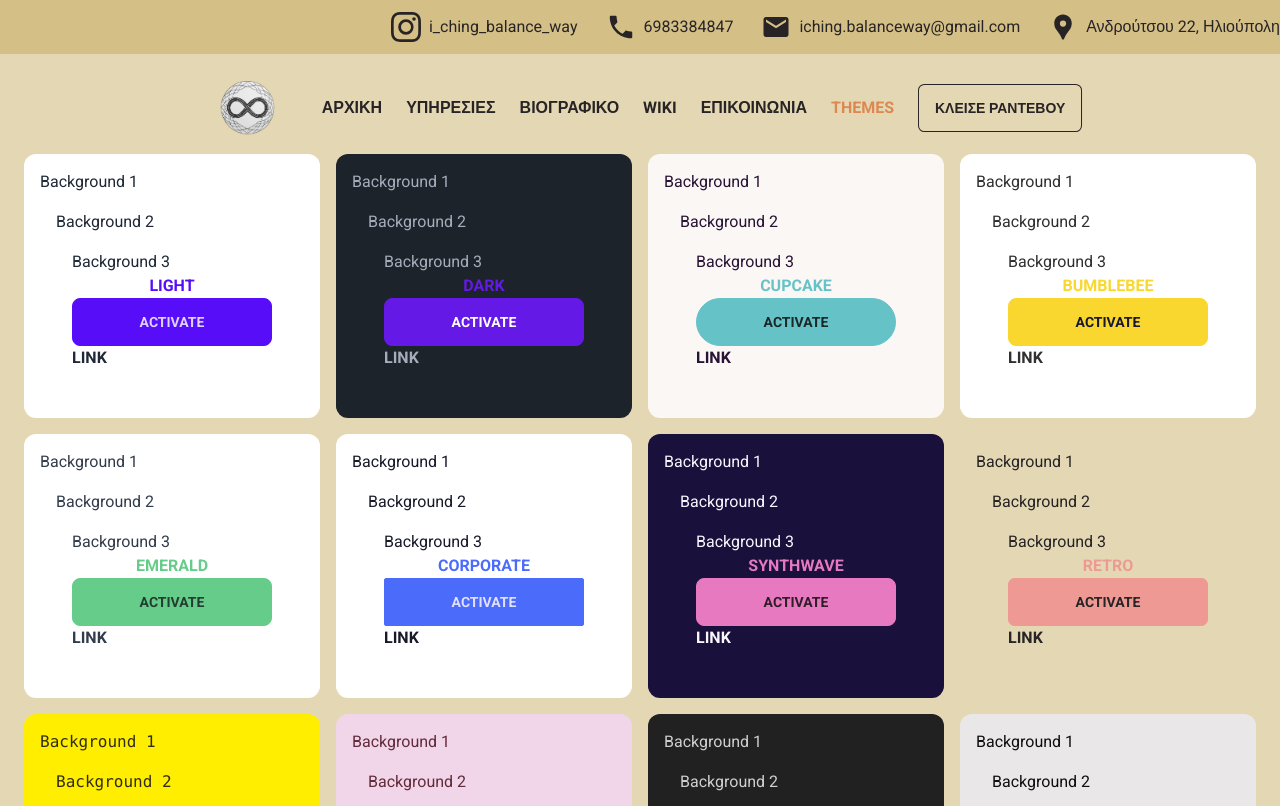
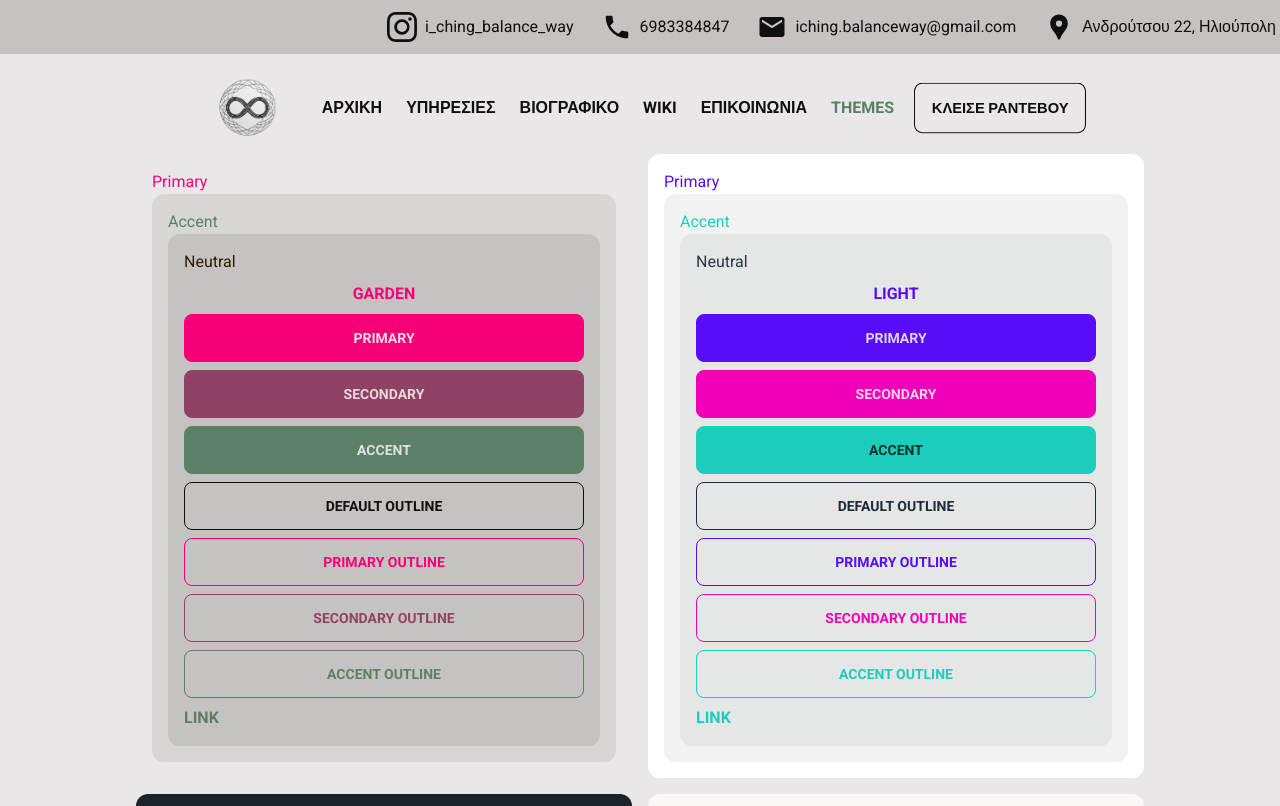
Before and after one commit to nikossoftwaredev/i-ching, a Next.js app: page /en/themes in a window 1280 px wide. Shown: the top 806 px of the page. Built offline with nearby package versions, Linux system fonts and the light colour scheme.

Commit message:
making themes work

```diff
--- a/app/[lang]/layout.tsx
+++ b/app/[lang]/layout.tsx
@@ -19,7 +19,7 @@ const RootLayout = async ({
   const dictionary = await getDictionary(params.lang);
 
   return (
-    <html lang={params.lang} data-theme="retro">
+    <html lang={params.lang} data-theme="garden">
       <body>
         <Header dictionary={dictionary} lang={params.lang} />
         <main className="bg-base-100 px-4">
--- a/app/[lang]/services/page.tsx
+++ b/app/[lang]/services/page.tsx
@@ -1,33 +1,38 @@
-import Card from 'components/Card';
-import SectionTitle from 'components/SectionTitle';
-import { servicesInfo } from 'data/services';
-import TextToHtml from 'components/TextToHtml';
-import ButtonLink from 'components/ButtonLink';
+import Card from "components/Card";
+import SectionTitle from "components/SectionTitle";
+import { servicesInfo } from "data/services";
+import TextToHtml from "components/TextToHtml";
+import ButtonLink from "components/ButtonLink";
 
 const ServicesPage = () => {
   return (
-    <main className='flex items-center justify-center flex-col'>
-      <SectionTitle title='ΟΙ ΥΠΗΡΕΣΙΕΣ ΜΑΣ' />
-      <div className='w-4/5 items-center justify-items-center grid 2xl:grid-cols-4 md:grid-cols-3 sm:grid-cols-1 gap-10'>
-        {servicesInfo.map(service => (
+    <main className="flex items-center justify-center flex-col">
+      <SectionTitle title="ΟΙ ΥΠΗΡΕΣΙΕΣ ΜΑΣ" />
+      <div className="w-4/5 items-center justify-items-center grid 2xl:grid-cols-4 md:grid-cols-3 sm:grid-cols-1 gap-10">
+        {servicesInfo.map((service) => (
           <Card
             key={service.title}
-            className='flex flex-col max-w-[300px] overflow-x-hidden w-full hover:scale-105 transition ease-in-out duration-300 relative h-full'
+            className="flex flex-col max-w-[400px] overflow-x-hidden w-full hover:scale-105 transition ease-in-out duration-300 relative h-full"
           >
-            <figure className='w-full h-[200px] m-h-[200px] relative z-0 brightness-75 transition ease-in-out duration-300 object-cover '>
+            <figure className="w-full h-[200px] m-h-[200px] relative z-0 brightness-75 transition ease-in-out duration-300 object-cover ">
               <img
-                style={{ width: '100%', height: '100%', objectFit: 'cover' }}
+                style={{ width: "100%", height: "100%", objectFit: "cover" }}
                 src={service.image}
                 alt={service.title}
               />
             </figure>
-            <main className='p-5 w-full z-10 flex flex-col flex-auto'>
-              <h1 className='font-extrabold text-2xl mb-4'>{service.title}</h1>
-              <span className='break-words leading-6 mb-10'>
+            <main className="p-5 w-full z-10 flex flex-col flex-auto">
+              <h1 className="font-extrabold text-2xl mb-4 text-accent">
+                {service.title}
+              </h1>
+              <span className="break-words leading-6 mb-10">
                 <TextToHtml text={service.description} />
               </span>
-              <div className='flex mt-auto'>
-                <ButtonLink className='ml-auto' href={`/wiki#${service.serviceId}`}>
+              <div className="flex mt-auto">
+                <ButtonLink
+                  className="ml-auto"
+                  href={`/wiki#${service.serviceId}`}
+                >
                   ΠΕΡΙΣΣΟΤΕΡΑ
                 </ButtonLink>
               </div>
--- a/app/[lang]/themes/page.tsx
+++ b/app/[lang]/themes/page.tsx
@@ -1,60 +1,75 @@
-'use client';
+"use client";
 
-import Link from 'next/link';
+import AppLink from "@/components/AppLink";
+import Link from "next/link";
 
 const ALL_THEMES = [
-  'light',
-  'dark',
-  'cupcake',
-  'bumblebee',
-  'emerald',
-  'corporate',
-  'synthwave',
-  'retro',
-  'cyberpunk',
-  'valentine',
-  'halloween',
-  'garden',
-  'forest',
-  'aqua',
-  'lofi',
-  'pastel',
-  'fantasy',
-  'wireframe',
-  'black',
-  'luxury',
-  'dracula',
-  'cmyk',
-  'autumn',
-  'business',
-  'acid',
-  'lemonade',
-  'night',
-  'coffee',
-  'winter'
+  "light",
+  "dark",
+  "cupcake",
+  "bumblebee",
+  "emerald",
+  "corporate",
+  "synthwave",
+  "retro",
+  "cyberpunk",
+  "valentine",
+  "halloween",
+  "garden",
+  "forest",
+  "aqua",
+  "lofi",
+  "pastel",
+  "fantasy",
+  "wireframe",
+  "black",
+  "luxury",
+  "dracula",
+  "cmyk",
+  "autumn",
+  "business",
+  "acid",
+  "lemonade",
+  "night",
+  "coffee",
+  "winter",
 ];
 
 const Theme = ({ theme }: { theme: string }) => {
   return (
-    <div data-theme={theme} className='card p-4 rounded-xl base-100'>
-      Background 1
-      <div className='card p-4 rounded-xl base-200'>
-        Background 2
-        <div className='card p-4 rounded-xl base-300'>
-          Background 3<p className='text-center font-bold text-primary uppercase'> {theme}</p>
+    <div
+      data-theme={theme}
+      className="card p-4 rounded-xl bg-base-100 text-primary"
+    >
+      Primary
+      <div className="card p-4 rounded-xl bg-base-200  text-accent">
+        Accent
+        <div className="card p-4 rounded-xl bg-base-300 text-neutral gap-2">
+          Neutral
+          <p className="text-center font-bold  uppercase text-primary">
+            {theme}
+          </p>
           <button
-            className='btn btn-primary'
+            className="btn btn-primary"
             onClick={() => {
-              document.documentElement.setAttribute('data-theme', theme);
+              document.documentElement.setAttribute("data-theme", theme);
 
-              localStorage.setItem('theme', theme);
+              localStorage.setItem("theme", theme);
             }}
           >
-            Activate
+            Primary
           </button>
-          <Link href='/themes' className={`font-bold hover:text-accent`}>
-            LINK
-          </Link>
+          <button className="btn btn-secondary">Secondary</button>
+          <button className="btn btn-accent">Accent</button>
+          <button className="btn btn-outline">Default Outline</button>
+          <button className="btn btn-outline btn-primary">
+            Primary Outline
+          </button>
+          <button className="btn btn-outline btn-secondary">
+            Secondary Outline
+          </button>
+          <button className="btn btn-outline btn-accent">Accent Outline</button>
+          <AppLink href="/themes">LINK</AppLink>
         </div>
       </div>
     </div>
@@ -62,11 +77,20 @@ const Theme = ({ theme }: { theme: string }) => {
 };
 
 const Themes = () => {
+  const selectedTheme = localStorage.getItem("theme") || "garden";
+
+  const themes = [
+    selectedTheme,
+    ...ALL_THEMES.filter((theme) => theme !== selectedTheme),
+  ];
+
   return (
-    <main className='grid md:grid-cols-4 gap-4 sm:grid-cols-1 p-2'>
-      {ALL_THEMES.map(theme => (
-        <Theme key={theme} theme={theme} />
-      ))}
+    <main className="max-w-screen-lg mx-auto">
+      <section className="grid gap-4 sm:grid-cols-1 md:grid-cols-2 p-2 justify-center items-center">
+        {themes.map((theme) => (
+          <Theme key={theme} theme={theme} />
+        ))}
+      </section>
     </main>
   );
 };
--- a/app/[lang]/wiki/page.tsx
+++ b/app/[lang]/wiki/page.tsx
@@ -1,23 +1,23 @@
-'use client';
+"use client";
 
-import { useMemo } from 'react';
-import { wikiArticles } from 'data/wiki-articles';
-import { ChangeEvent, useCallback, useState } from 'react';
-import { MdSearch } from 'react-icons/md';
-import { normalizeGreek } from 'utils/text';
-import Link from 'next/link';
+import { useMemo } from "react";
+import { wikiArticles } from "data/wiki-articles";
+import { ChangeEvent, useCallback, useState } from "react";
+import { MdSearch } from "react-icons/md";
+import { normalizeGreek } from "utils/text";
+import Link from "next/link";
 
 const WikiPage = () => {
-  const [searchValue, setSearchValue] = useState('');
+  const [searchValue, setSearchValue] = useState("");
 
   const onChange = useCallback((e: ChangeEvent<HTMLInputElement>) => {
     setSearchValue(e.target.value);
   }, []);
 
   const filteredArticles = useMemo(() => {
-    const rgxSearch = new RegExp(normalizeGreek(searchValue), 'ig');
+    const rgxSearch = new RegExp(normalizeGreek(searchValue), "ig");
 
-    return wikiArticles.filter(sa => {
+    return wikiArticles.filter((sa) => {
       const { title } = sa;
       const titleNoAccents = normalizeGreek(title);
 
@@ -26,26 +26,29 @@ const WikiPage = () => {
   }, [searchValue]);
 
   return (
-    <main className='flex items-center justify-center flex-col'>
-      <div className='relative focus-within:text-gray-400 mt-4'>
-        <span className='absolute inset-y-0 left-0 flex items-center pl-2'>
+    <main className="flex items-center justify-center flex-col">
+      <div className="relative focus-within:text-gray-400 mt-4">
+        <span className="absolute inset-y-0 left-0 flex items-center pl-2">
           <MdSearch />
         </span>
         <input
-          type='search'
-          name='q'
+          type="search"
+          name="q"
           value={searchValue}
           onChange={onChange}
-          className='pl-10 input input-bordered'
-          placeholder='Αναζήτηση...'
+          className="pl-10 input input-bordered"
+          placeholder="Αναζήτηση..."
         />
       </div>
-      <div className='w-2/3 mt-4'>
-        {filteredArticles.map(article => (
-          <div key={article.path} className='p-4 border border-base-300 bg-base-200 font-bold'>
+      <div className="w-2/3 mt-4">
+        {filteredArticles.map((article) => (
+          <div
+            key={article.path}
+            className="p-4 border border-base-300 bg-base-200 font-bold"
+          >
             <Link
               href={`wiki/${article.path}`}
-              className={` text-primary-content hover:text-accent-focus`}
+              className={`text-accent hover:text-accent-focus`}
             >
               - {article.title}
             </Link>
--- a/components/About.tsx
+++ b/components/About.tsx
@@ -13,7 +13,7 @@ const About = () => {
               className="rounded-xl h-full object-cover "
             />
           </div>
-          <div className="flex flex-col  justify-center">
+          <div className="flex flex-col justify-center">
             <span>
               Στο <strong>I Ching : balance way</strong> παρέχουμε ένα πλήρες
               εφαρμοσμένο θεραπευτικό πρόγραμμα το οποίο επιδιώκει την ισορροπία
--- a/components/Card.tsx
+++ b/components/Card.tsx
@@ -11,10 +11,7 @@ const Card = (props: CardProps) => {
   const { className, children } = props;
 
   return (
-    <div
-      {...props}
-      className={`rounded-xl shadow-md bg-base-200 ${className} text-primary-content`}
-    >
+    <div {...props} className={`rounded-xl shadow-md bg-base-200 ${className}`}>
       {children}
     </div>
   );
--- a/components/Footer.tsx
+++ b/components/Footer.tsx
@@ -1,56 +1,61 @@
-import { ADDRESS, DOMAIN, MAIL, PHONE } from 'data/general';
-import Link from 'next/link';
+import { ADDRESS, DOMAIN, MAIL, PHONE } from "data/general";
+import Link from "next/link";
 import {
   MdMailOutline,
   MdOutlineCalendarToday,
   MdOutlinePhone,
   MdLocationPin,
-  MdAccessTime
-} from 'react-icons/md';
+  MdAccessTime,
+} from "react-icons/md";
 
 const footerSections = [
   {
-    title: 'Ωράριο λειτουργίας',
+    title: "Ωράριο λειτουργίας",
     subtitles: [
-      { icon: <MdOutlineCalendarToday />, value: 'Δευτέρα - Παρασκευή' },
-      { icon: <MdAccessTime />, value: '13:00 - 16:30' },
-      { icon: <MdOutlineCalendarToday />, value: 'Σάββατο - Κυριακή' },
-      { icon: <MdAccessTime />, value: '12:00 - 20:00' }
-    ]
+      { icon: <MdOutlineCalendarToday />, value: "Δευτέρα - Παρασκευή" },
+      { icon: <MdAccessTime />, value: "13:00 - 16:30" },
+      { icon: <MdOutlineCalendarToday />, value: "Σάββατο - Κυριακή" },
+      { icon: <MdAccessTime />, value: "12:00 - 20:00" },
+    ],
   },
   {
-    title: 'Επικοινωνία',
+    title: "Επικοινωνία",
     subtitles: [
       { icon: <MdLocationPin />, value: ADDRESS },
       { icon: <MdOutlinePhone />, value: PHONE },
-      { icon: <MdMailOutline />, value: MAIL }
-    ]
-  }
+      { icon: <MdMailOutline />, value: MAIL },
+    ],
+  },
 ];
 
 const Footer = (): JSX.Element => {
   return (
-    <footer className='bg-base-300 text-primary-content flex items-center flex-col py-10'>
-      <div className='flex justify-center items-start gap-20 pb-7  sm:flex-col md:flex-row flex-wrap'>
-        {footerSections.map(footerSection => (
+    <footer className="bg-base-300 flex items-center flex-col py-10">
+      <div className="flex justify-center items-start gap-20 pb-7  sm:flex-col md:flex-row flex-wrap">
+        {footerSections.map((footerSection) => (
           <section key={footerSection.title}>
-            <h4 className='text-3xl pb-4 font-bold'>{footerSection.title}</h4>
-            {footerSection.subtitles.map(subtitle => (
-              <div className='text-lg flex  items-center justify-start gap-2' key={subtitle.value}>
+            <h4 className="text-3xl pb-4 font-bold text-accent">
+              {footerSection.title}
+            </h4>
+            {footerSection.subtitles.map((subtitle) => (
+              <div
+                className="text-lg flex  items-center justify-start gap-2"
+                key={subtitle.value}
+              >
                 {subtitle.icon} {subtitle.value}
               </div>
             ))}
           </section>
         ))}
       </div>
-      <section className='text-center'>
-        © Copyright 2023 <strong>ichingbalance.gr</strong> <br />
+      <section className="text-center">
+        © Copyright 2023 <strong>{DOMAIN}</strong> <br />
         Με την επιφύλαξη παντός δικαιώματος.
         <br />
         Made by
         <Link
-          href='https://www.linkedin.com/in/nikosdim97/'
-          className='text-accent-focus hover:text-secondary-focus font-bold'
+          href="https://www.linkedin.com/in/nikosdim97/"
+          className="text-accent hover:accent-focus font-bold"
         >
           &nbsp; Nikos Dimitrakopoulos&nbsp;
         </Link>
--- a/components/SectionTitle.tsx
+++ b/components/SectionTitle.tsx
@@ -15,9 +15,7 @@ const SectionTitle = ({
         className={`sm:w-full md:w-2/4 flex items-center justify-${position}`}
       >
         <div className="h-0 border-t-2 flex-grow border-primary-content" />
-        <h1 className="font-black text-3xl text-primary-content text-center mx-3">
-          {title}
-        </h1>
+        <h1 className="font-black text-3xl text-center mx-3">{title}</h1>
         <div className="h-0 border-t-2 flex-grow border-primary-content" />
       </div>
     </div>
--- a/components/header/Header.tsx
+++ b/components/header/Header.tsx
@@ -37,7 +37,7 @@ const Header = ({ dictionary, lang }: { dictionary: any; lang: Locale }) => {
   ) : (
     <header>
       <nav className="bg-base-100">
-        <div className="flex flex-wrap justify-center items-center sm:justify-end sm:items-end  w-full mb-4 bg-base-300 gap-7 text-primary-content py-3">
+        <div className="flex flex-wrap justify-center items-center sm:justify-end sm:items-end  w-full mb-4 bg-base-300 gap-7  py-3 pr-1">
           {headerInfo.map(({ href, icon, text }) => (
             <Link
               className="text-md flex gap-2 items-center"
--- a/data/general.ts
+++ b/data/general.ts
@@ -3,7 +3,7 @@ export const ΙΝSTAGRAM = 'i_ching_balance_way';
 export const INSTAGRAM_URL = 'https://www.instagram.com/i_ching_balance_way/';
 export const ADDRESS = 'Ανδρούτσου 22, Ηλιούπολη';
 export const MAIL = 'iching.balanceway@gmail.com';
-export const DOMAIN = 'https://ichingbalance.gr';
+export const DOMAIN = 'ichingbalance.gr';
 export const START_YEAR = 2023;
 export const NAME = 'Κατερίνα';
 export const LAST_NAME = 'Δημητρακοπούλου';
```
